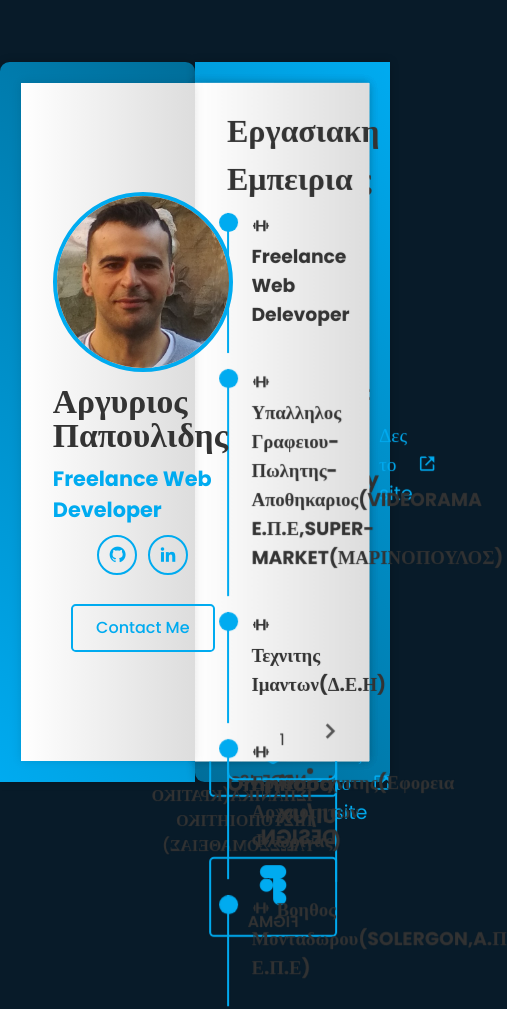
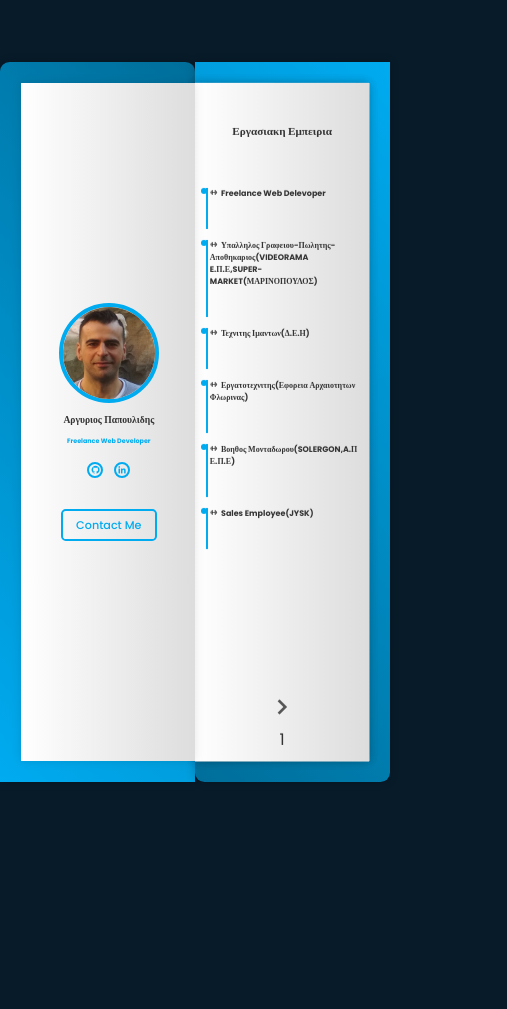
Before and after one commit to argyris3/CV-Project, a plain HTML site: page index.html in a window 390 px wide. Shown: the top 1009 px of the page, 507 px wide, since content can reach past the window. After the commit the page ends 844 px from the top, so only its background shows below. Drawn offline with nearby package versions, Linux system fonts and the light colour scheme.

Commit message:
first commit

```diff
--- a/index.html
+++ b/index.html
@@ -68,17 +68,17 @@
           <div class="page-back">
             <h1 class="title">Σπουδες</h1>
             <div class="workeduc-box">
-              <div class="workeduc-content">
+              <div class="workeduc-content educ">
                 <h3>Ε.Π.Λ. ΠΤΟΛΕΜΑΙΔΑΣ(ΚΛΑΔΟΣ ΠΛΗΡΟΦΟΡΙΚΗΣ)</h3>
               </div>
 
-              <div class="workeduc-content">
+              <div class="workeduc-content educ">
                 <h3>Ε.Π.Α.Λ. ΠΤΟΛΕΜΑΙΔΑΣ(ΤΕΧΝΙΚΟΣ ΜΗΧΑΝΟΛΟΓΟΣ ΕΓΚΑΤΑΣΤΑΣΕΩΝ)-ΜΗΧΑΝΟΤΕΧΝΙΤΗΣ</h3>
               </div>
-              <div class="workeduc-content">
+              <div class="workeduc-content educ">
                 <h3>ECDL ΠΛΗΡΟΦΟΡΙΚΗΣ</h3>
               </div>
-              <div class="workeduc-content">
+              <div class="workeduc-content educ">
                 <h3>ΞΕΝΕΣ ΓΛΩΣΣΕΣ:</h3>
                 <li>ΑΓΓΛΙΚΑ(C2 PROFICIENCY OF MICHIGAN)</li>
                 <li>ΙΣΠΑΝΙΚΑ(ΚΡΑΤΙΚΟ ΠΙΣΤΟΠΟΙΗΤΙΚΟ ΓΛΩΣΣΟΜΑΘΕΙΑΣ)</li>
--- a/style.css
+++ b/style.css
@@ -460,3 +460,212 @@ body {
   transform: translateX(-50%) scale(1);
   top: -1.8rem;
 }
+
+/* media queries */
+@media screen and (max-width:860px){
+  .profile-page h1{
+    font-size: 1.7rem;
+  }
+  .profile-page h3 {
+    font-size: 1.1rem;
+
+
+  }
+
+}
+@media screen and (max-width:710px){
+  .profile-page h1{
+    font-size: 1.4rem;
+  }
+  .profile-page h3 {
+    font-size: .9rem;
+
+  }
+  .profile-page img {
+    max-width: 100px;
+
+}
+}
+@media screen and (max-width:600px){
+  .profile-page h1{
+    font-size: 1.2rem;
+  }
+  .profile-page h3 {
+    font-size: .7rem;
+
+  }
+  .btn {
+    display: inline-flex;
+    justify-content: center;
+    align-items: center;
+    width: 6rem;
+    height: 2rem;
+    background-color: var(--main-color);
+    /* border: var(--border); */
+    border-radius: 0.3rem;
+    font-size: .7rem;
+    color: var(--white-color);
+    font-weight: 500;
+    margin: 0 .5rem;
+    transition: 0.5s;
+  }
+  .profile-page .social-media a{
+    width: 1.5rem;
+    height: 1.5rem;
+    font-size: .9rem;
+  }
+
+
+}
+@media screen and (max-width:400px){
+
+
+
+  .profile-page h1{
+    font-size: .6rem;
+  }
+  .profile-page h3 {
+    font-size: .4rem;
+
+  }
+  .profile-page .social-media a{
+    width: 1rem;
+    height: 1rem;
+    font-size: .6rem;
+  }
+  .title {
+    text-align: center;
+    margin-bottom: 3rem;
+    font-size: .7rem;
+  }
+
+.workeduc-content {
+  padding-bottom: 1.8rem;
+  /* border-left: var(--border); */
+}
+.workeduc-content h3 {
+  font-size: .5rem;
+}
+.workeduc-content .educ li{
+  font-size: .7rem;
+}
+.workeduc-content .educ h3{
+  font-size: .7rem;
+}
+.educ li{
+  font-size: .7rem;
+}
+
+.workeduc-box .workeduc-content {
+  position: relative;
+  padding-left: .1rem;
+  margin-bottom: .7rem;
+}
+
+.workeduc-box .workeduc-content::before {
+  content: '';
+  position: absolute;
+  top: 0;
+  left: -0.45rem;
+  width: .4rem;
+  height: .4rem;
+  background: var(--main-color);
+  border-radius: 50%;
+}
+.workeduc-content i {
+  margin-right: 0.2rem;
+}
+.book-page .page-front,
+.book-page .page-back {
+  position: absolute;
+  top: 0;
+  left: 0;
+  width: 100%;
+  height: 100%;
+  background: var(--pages-color);
+  padding: 2.5rem .7rem;
+}
+.nextprev-btn {
+  position: absolute;
+  /* bottom: 0.4rem; */
+  /* right: 1rem; */
+  width: 5rem;
+  height: 5rem;
+  cursor: pointer;
+  font-size: 2rem;
+  color: var(--second-text-color);
+  display: inline-flex;
+  align-items: center;
+  transition: 0.5s;
+}
+.services-box {
+  margin-bottom: 2rem;
+  display: flex;
+  flex-direction: column;
+  gap: 2rem;
+}
+.services-title {
+  margin-bottom: 2.5rem;
+}
+
+.services-box .services-content {
+  flex: 1 1 1rem;
+  border: var(--border);
+  border-radius: 0.5rem;
+  padding: 0.4rem 0.3rem .8rem;
+  text-align: center;
+  transition: 0.3s ease;
+}
+
+.services-box .services-content:hover {
+  box-shadow: var(--box-shadow);
+}
+.services-content i {
+  font-size: 1rem;
+  color: var(--main-color);
+}
+
+.services-content h3 {
+  font-size: .6rem;
+}
+.skills-box .skills-content{
+display: grid;
+}
+
+.skills-content h3{
+  font-size: 0.8rem;
+}
+
+.skills-content .content span {
+  width: 5rem;
+  height: 2rem;
+  padding: 0.3rem;
+  font-size: .7rem;
+}
+
+.skills-content .content span i{
+  font-size: .9rem;
+}
+.portfolio-box .img-box {
+  height: 6rem;
+}
+.portfolio-box .info-box{
+  display: grid;
+  margin: .5 0 1rem;
+}
+.portfolio-box .info-box .info-title h3 {
+  font-size: .9rem;
+}
+.portfolio-box .info-box .info-title a{
+  font-size: 0.6rem;
+}
+.contact-box .field{
+  font-size: .9rem ;
+}
+.contact-box .btn{
+  font-size: .8rem;
+}
+
+
+
+}
```
